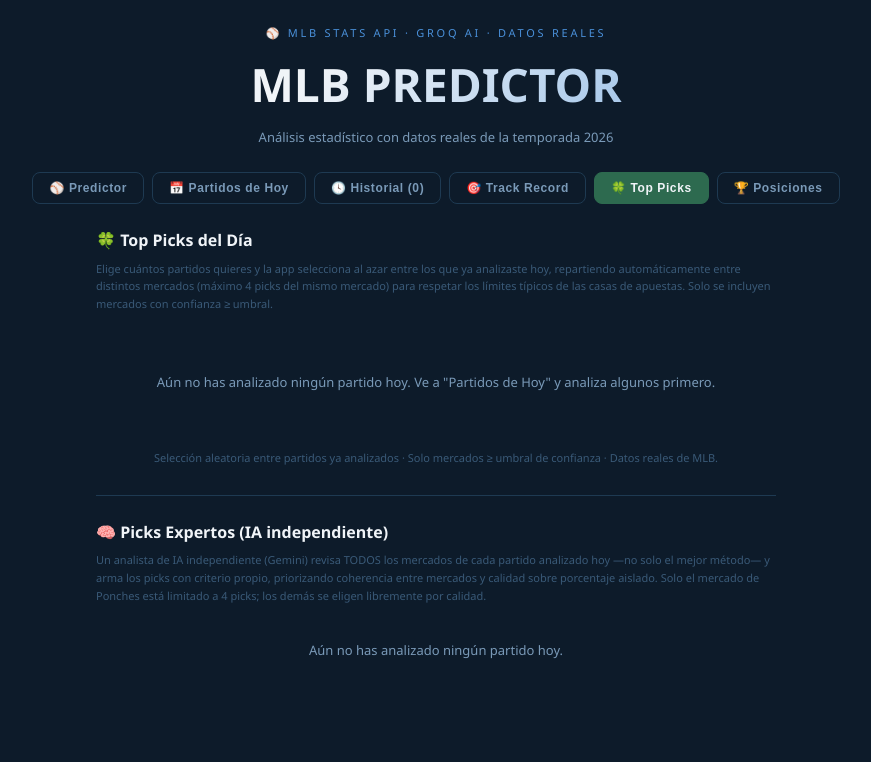
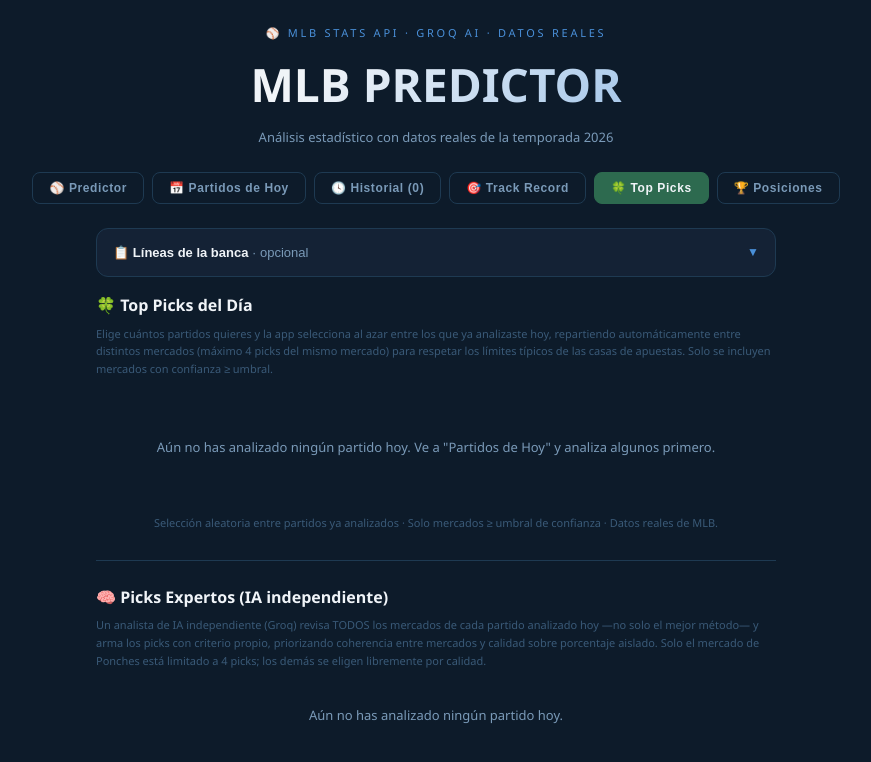
Before and after one commit to jrg2705/mlb-predictor-app, a React (Vite) app: page / in a window 1280 px wide. Both pictures are taken after a click on the button "🍀 Top Picks". Shown: the top 762 px of the page, without its empty margins (204-1075 px from the left). Built offline with nearby package versions, Linux system fonts and the light colour scheme.

Commit message:
Add files via upload

```diff
--- a/src/App.jsx
+++ b/src/App.jsx
@@ -1,6 +1,8 @@
 import { useState, useEffect } from "react";
 import { HISTORY_KEY, MAX_HISTORY, loadHistory, saveToHistory, clearHistory } from "./historyStorage.js";
 import { DEFAULT_MIN_CONFIDENCE, CONFIDENCE_OPTIONS, isStrongPick } from "./strongPicks.js";
+import BookLinesPanel from "./BookLinesPanel.jsx";
+import { findBookLinesForMatchup } from "./bookLines.js";
 
 const TEAMS = [
   "New York Yankees", "Los Angeles Dodgers", "Houston Astros", "Atlanta Braves",
@@ -337,11 +339,12 @@ export default function MLBPredictor() {
   const [picksCount, setPicksCount] = useState(1);
   const [generatedPicks, setGeneratedPicks] = useState(null);
   const [verifying, setVerifying] = useState(false);
-  const [expertPicks, setExpertPicks] = useState(null); // { picks, overallAnalysis } from Gemini
+  const [expertPicks, setExpertPicks] = useState(null); // { picks, overallAnalysis } from Groq
   const [loadingExpertPicks, setLoadingExpertPicks] = useState(false);
   const [expertPicksError, setExpertPicksError] = useState("");
   const [expertPicksCount, setExpertPicksCount] = useState(5);
   const [minConfidence, setMinConfidence] = useState(DEFAULT_MIN_CONFIDENCE);
+  const [bookLines, setBookLines] = useState({ date: null, games: [], errors: [] });
 
   const [notifPermission, setNotifPermission] = useState(
     typeof Notification !== "undefined" ? Notification.permission : "unsupported"
@@ -1061,6 +1064,10 @@ Línea ${result.hce_total.line} → ${result.hce_total.pick} (${result.hce_total
         <TabButton active={tab === "track"} onClick={() => setTab("track")}>🎯 Track Record</TabButton>
         <TabButton active={tab === "picks"} onClick={() => setTab("picks")}>🍀 Top Picks</TabButton>
         <TabButton active={tab === "standings"} onClick={() => setTab("standings")}>🏆 Posiciones</TabButton>
+      </div>
+
+      <div style={{ maxWidth: "680px", margin: "0 auto 8px" }}>
+        <BookLinesPanel bookLines={bookLines} onBookLinesChange={setBookLines} />
       </div>
 
       {tab === "predictor" && (
@@ -1876,7 +1883,7 @@ Línea ${result.hce_total.line} → ${result.hce_total.pick} (${result.hce_total
           <div style={{ borderTop: "1px solid #1e3a52", marginTop: "28px", paddingTop: "24px" }}>
             <h2 style={{ fontSize: "16px", margin: "0 0 6px", color: "#F0F4F8" }}>🧠 Picks Expertos (IA independiente)</h2>
             <p style={{ fontSize: "11px", color: "#3a5a78", marginBottom: "16px" }}>
-              Un analista de IA independiente (Gemini) revisa TODOS los mercados de cada partido analizado hoy —no solo el mejor método—
+              Un analista de IA independiente (Groq) revisa TODOS los mercados de cada partido analizado hoy —no solo el mejor método—
               y arma los picks con criterio propio, priorizando coherencia entre mercados y calidad sobre porcentaje aislado.
               Solo el mercado de Ponches está limitado a {4} picks; los demás se eligen libremente por calidad.
             </p>
```
